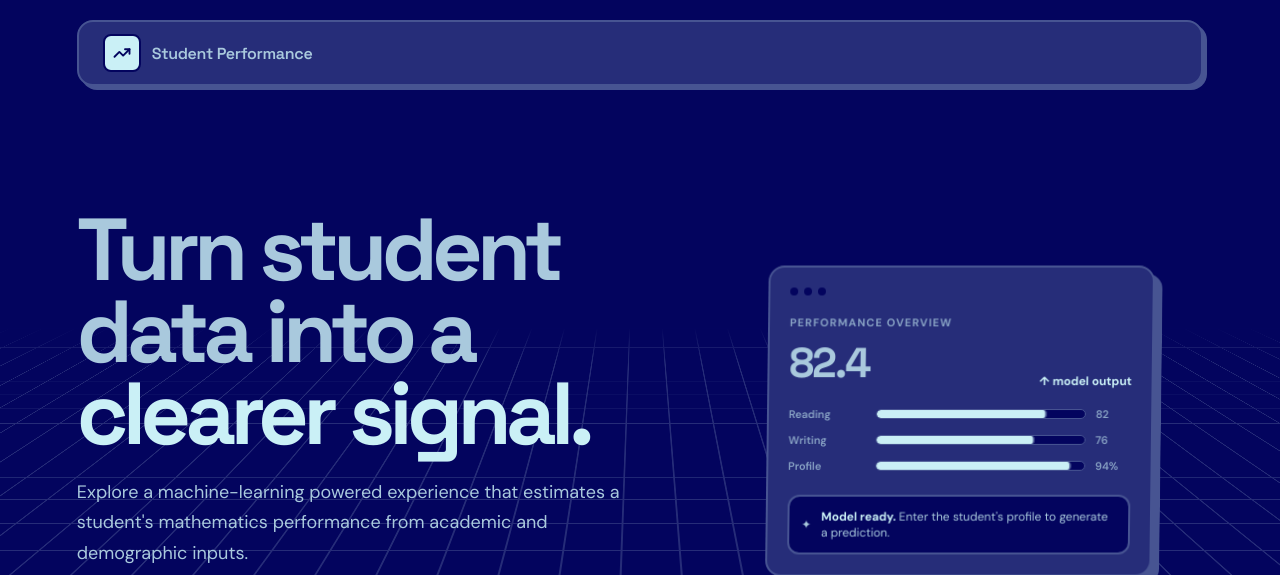
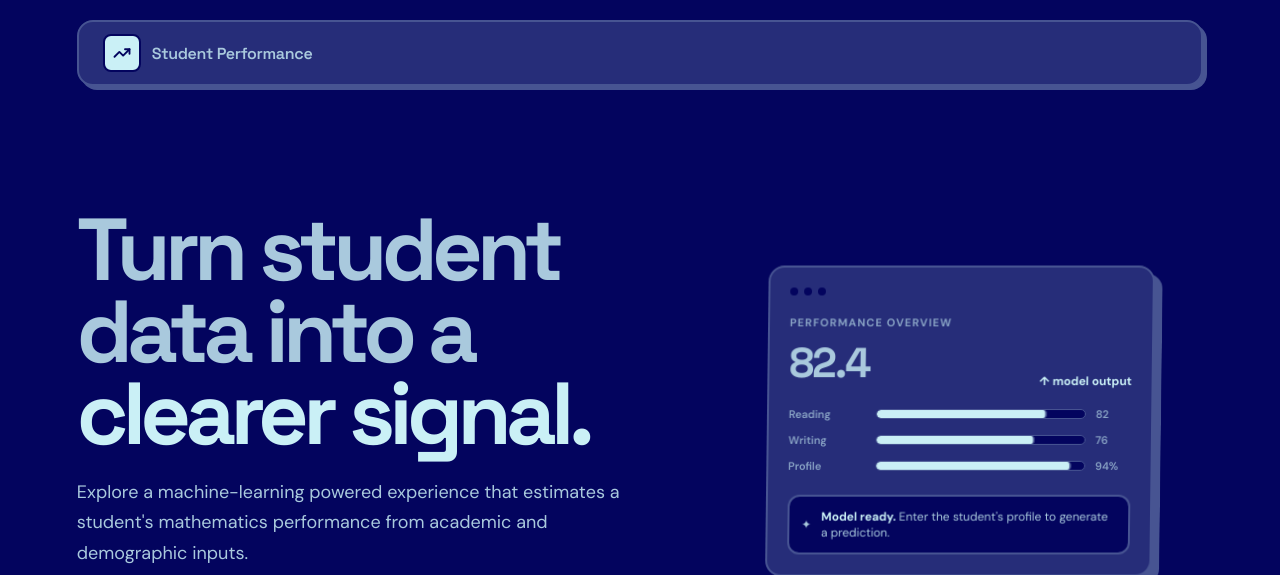
Before and after one commit to SVyeole08/Student_Performance_Indicator, a Flask app: page / in a window 1280 px wide. Shown: the top 575 px of the page. Run offline with Flask 3, Linux system fonts and the light colour scheme.

Commit message:
Fixed UI issues

```diff
--- a/templates/index.html
+++ b/templates/index.html
@@ -77,18 +77,6 @@
             pointer-events: none;
             z-index: 0;
             background: var(--bg);
-        }
-
-        .grid {
-            position: absolute;
-            inset: -50%;
-            opacity: 0.5;
-            background-image: linear-gradient(var(--line) 2px, transparent 2px),
-            linear-gradient(90deg, var(--line) 2px, transparent 2px);
-            background-size: 60px 60px;
-            transform: perspective(900px) rotateX(60deg) translateY(10%);
-            mask-image: linear-gradient(to bottom, transparent, black 10%, black 70%, transparent);
-            -webkit-mask-image: linear-gradient(to bottom, transparent, black 10%, black 70%, transparent);
         }
 
         nav {
```
Also changed, not shown: templates/home.html (+0 -11 lines).
